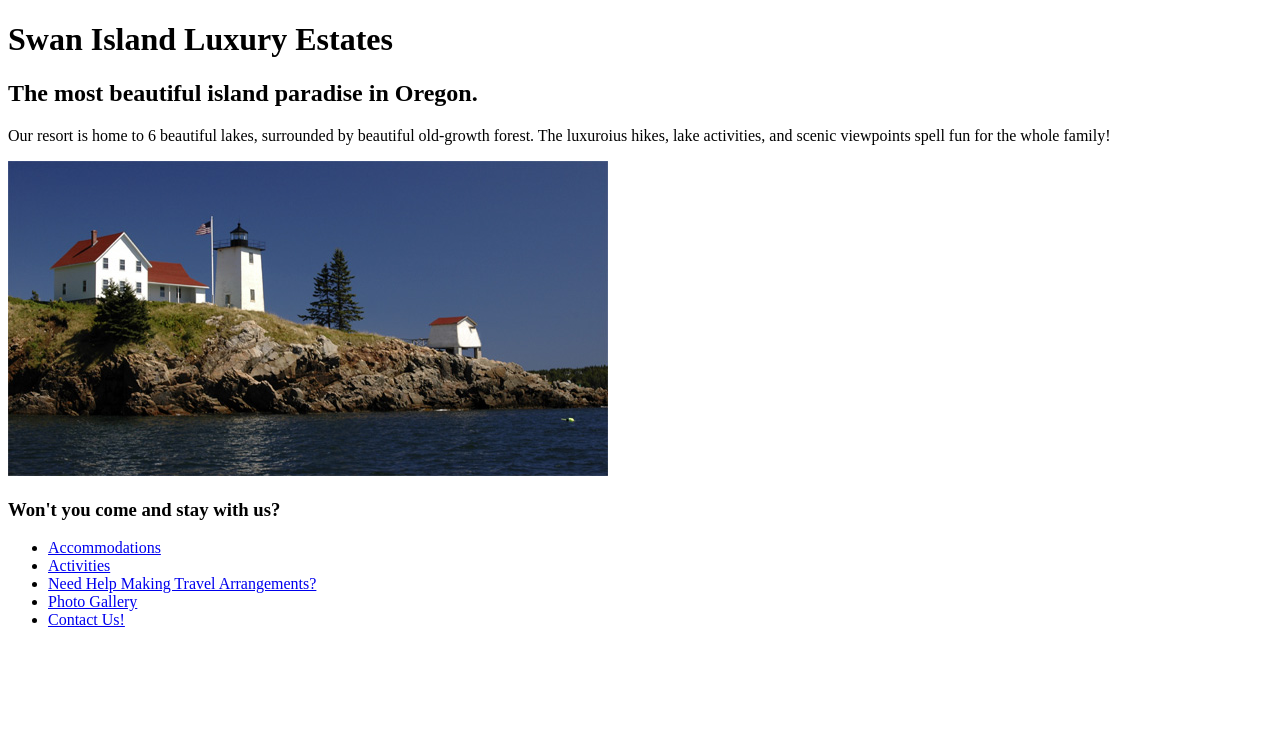
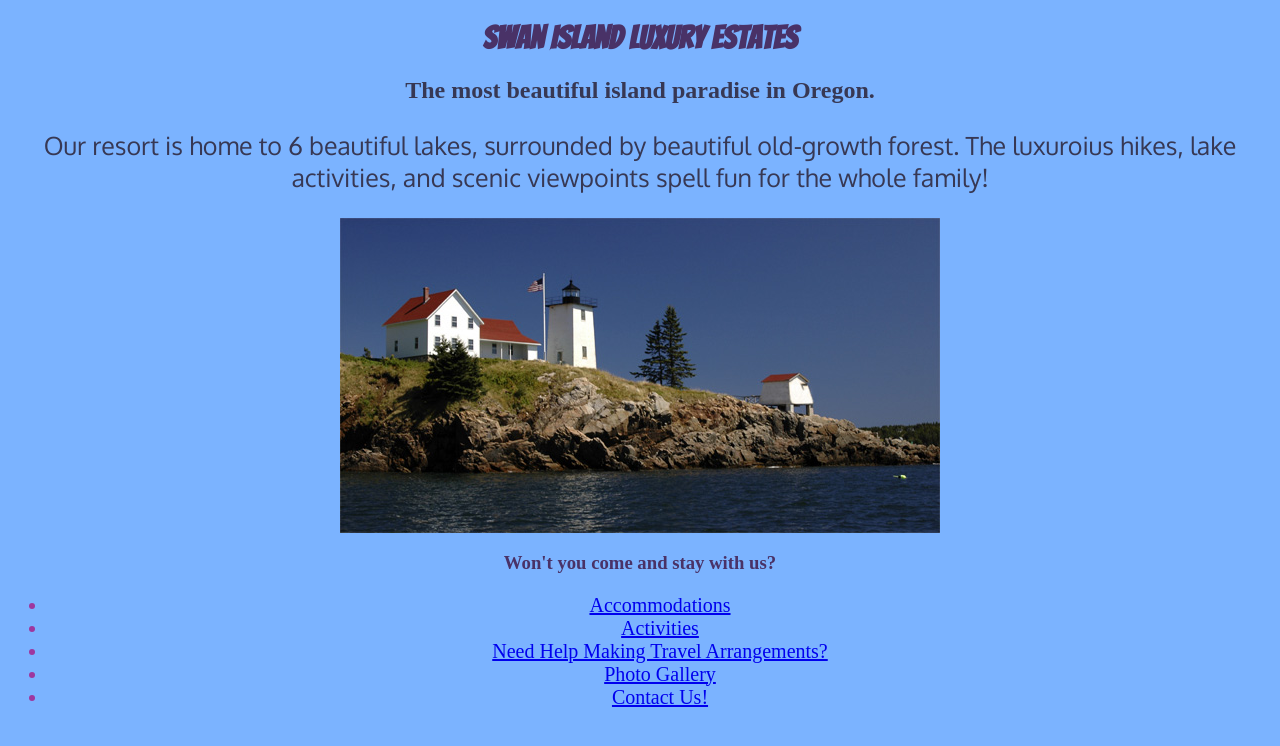
Before and after one commit to nathan-barrett/resort, a plain HTML site: page index.html in a window 1280 px wide. Drawn offline with Linux system fonts and the light colour scheme.

Commit message:
built nbstyle.css

```diff
--- a/css/nbstyle.css
+++ b/css/nbstyle.css
@@ -0,0 +1,42 @@
+body {
+ background-color: #7bb3ff;
+}
+
+h1 {
+  font-family: 'Bangers', cursive;
+  text-align: center;
+  color: #493267;
+}
+
+h2 {
+  text-align: center;
+  color: #373854;
+
+}
+
+h3 {
+  text-align: center;
+  color: #493267;
+}
+
+p {
+  font-size: 25px;
+  font-family: 'Oxygen', sans-serif;
+  text-align: center;
+  color: #373854
+}
+
+img {
+  display: block;
+  margin: auto;
+}
+
+ul {
+  text-align: center;
+  font-size: 20px;
+  color: #9e379f;
+}
+
+ol {
+
+}
--- a/index.html
+++ b/index.html
@@ -1,6 +1,9 @@
 <!DOCTYPE html>
 <html>
 <head>
+  <link href="https://fonts.googleapis.com/css?family=Bangers" rel="stylesheet">
+  <link href="https://fonts.googleapis.com/css?family=Oxygen" rel="stylesheet">
+  <link href="css/nbstyle.css" rel="stylesheet" type="text/css">
   <title>Visit Swan Island!</title>
 </head>
 <body>
```
Also changed, not shown: accom.html (+3 -0 lines), act.html (+3 -0 lines), contact.html (+3 -0 lines), pics.html (+3 -0 lines), travel.html (+3 -0 lines).
